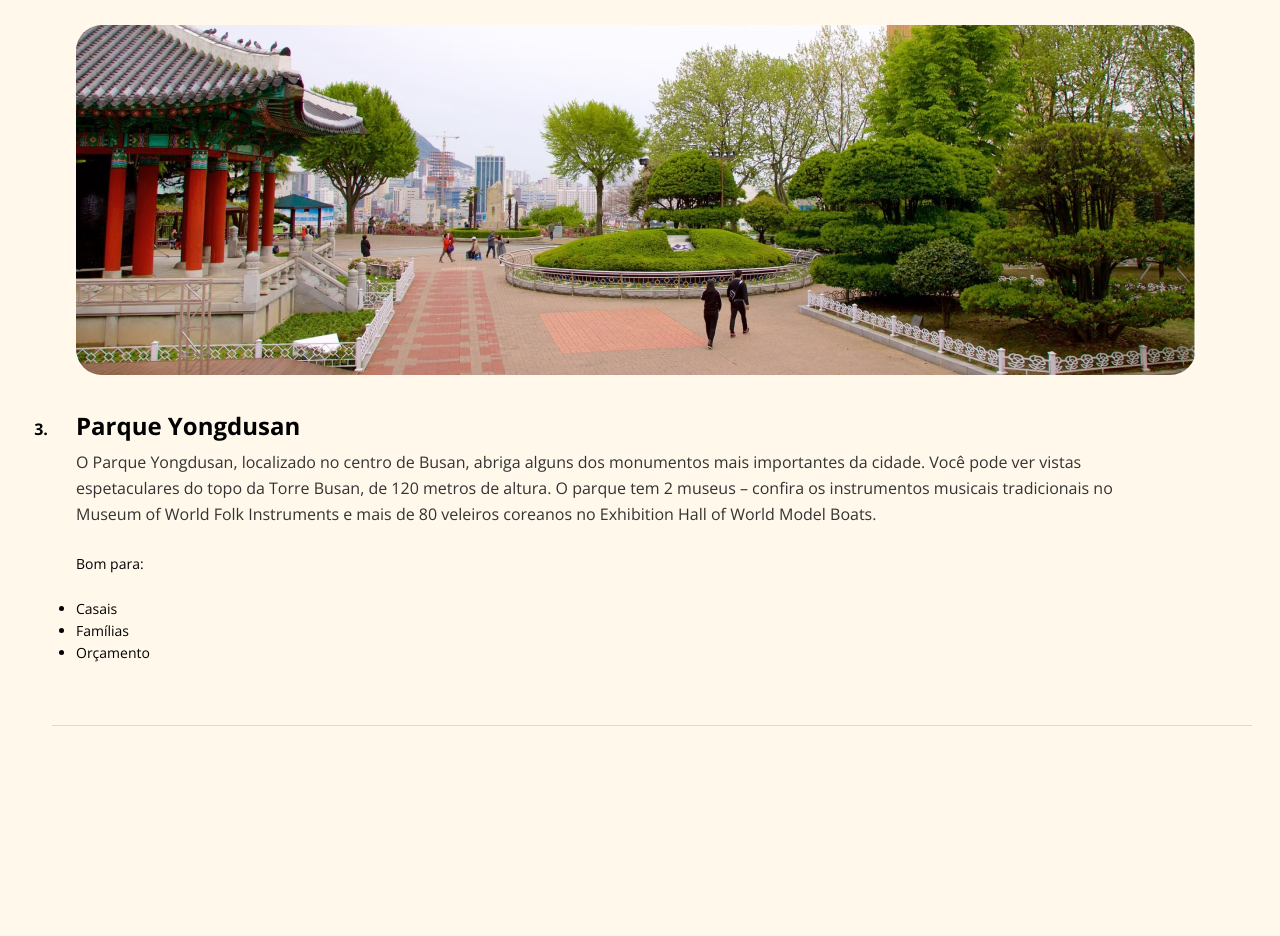
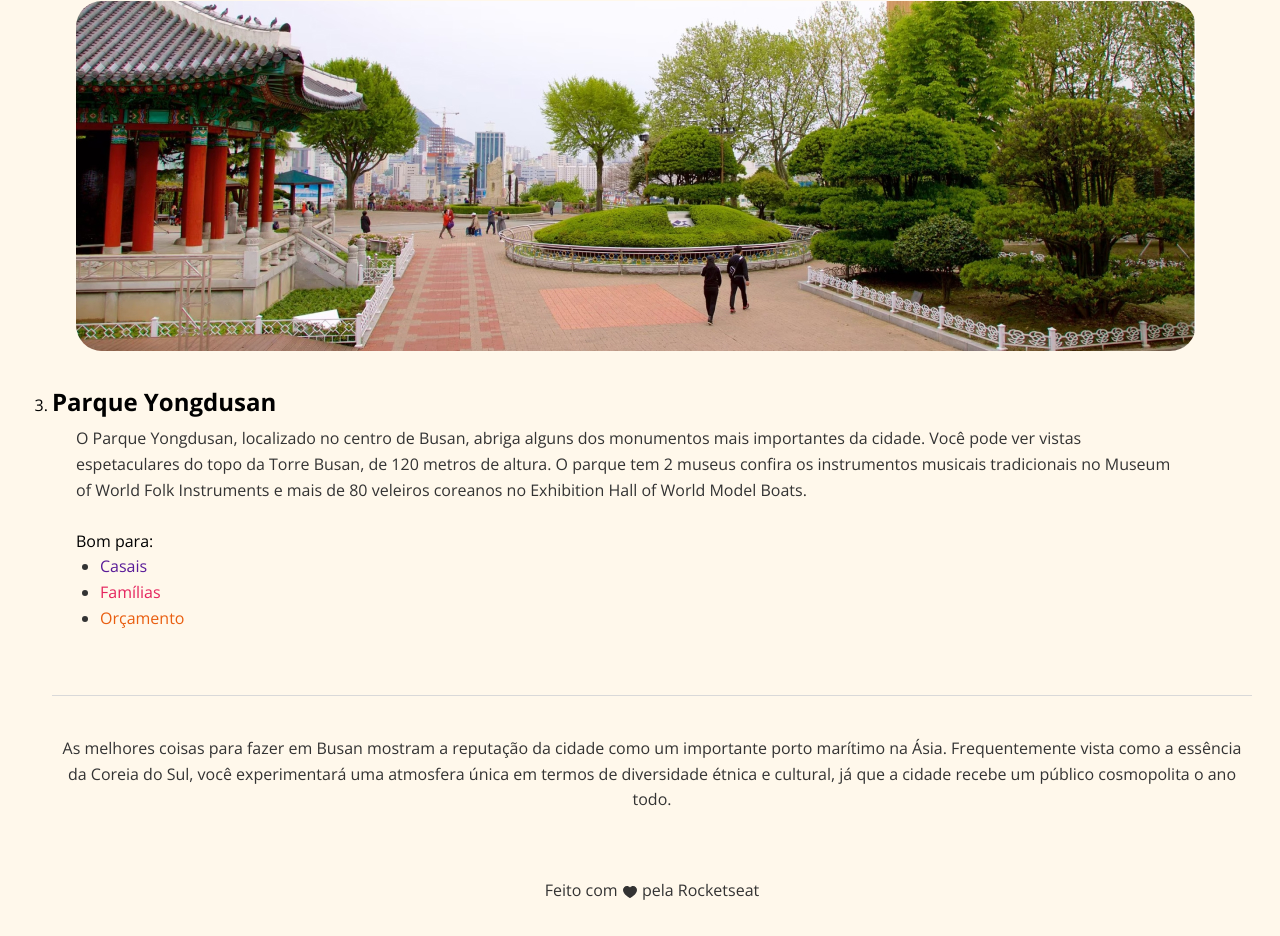
Before and after one commit to Gustavonunesmelo/my-projects, a plain HTML site: page Local turisco/index.html in a window 1280 px wide. Shown: the part 2502-3438 px from the top of the page. Before the commit the page ends 3264 px from the top, so only its background shows below. Drawn offline with nearby package versions, Linux system fonts and the light colour scheme.

Commit message:
Refatorar HTML e CSS para melhorar a semântica e responsividade

```diff
--- a/Local turisco/index.html
+++ b/Local turisco/index.html
@@ -4,7 +4,6 @@
 
   <link rel="preconnect" href="https://fonts.googleapis.com">
   <link rel="preconnect" href="https://fonts.gstatic.com" crossorigin>
-
 
   <meta charset="UTF-8">
   <meta name="viewport" content="width=device-width, initial-scale=1.0">
@@ -38,13 +37,13 @@
       <section>
         <ol>
           <img  src="assent/Templo Haedong Yonggungsa.jpg" alt="Uma foto inlustrativa do Templo haedong Yonggungsa." >
-          <li class="list">
+          <li>
             <h2>Templo Haedong Yonggungsa</h2>
             <p class="content-card">
-              O Templo Haedong Yonggungsa é um templo budista localizado no extremo nordeste de Busan. Construído em 1376, é um dos poucos templos na Coreia construídos à beira-mar – você pode desfrutar de vistas do Mar do Leste de um lado e de belas montanhas do outro. <br><br>
+              O Templo Haedong Yonggungsa é um templo budista localizado no extremo nordeste de Busan. Construído em 1376, é um dos poucos templos na Coreia construídos à beira-mar você pode desfrutar de vistas do Mar do Leste de um lado e de belas montanhas do outro. <br><br>
 
-              <ul> Bom para: <br><br>
-                <li>História</li>
+              <ul> Bom para: <br>
+                <li class="story">História</li>
               </ul>
              </p>
            </li>
@@ -54,8 +53,8 @@
               <p class="content-card">
                 O Templo Beomeo-sa é um dos maiores santuários da Coreia do Sul. Ele está localizado no alto da borda leste da montanha Geumjeongsa e fica distante da agitação da cidade. O Daeungjeon Hall do templo é um exemplo bem preservado da arquitetura da Dinastia Joseon. <br><br>
 
-              <ul>Bom para: <br><br>
-                <li class="">História</li>
+                <ul>Bom para: <br>
+                  <li class="story">História</li>
                 </ul>
               </p>
             </li>
@@ -63,20 +62,24 @@
           <li>
             <h2>Parque Yongdusan</h1>
               <p class="content-card">
-              O Parque Yongdusan, localizado no centro de Busan, abriga alguns dos monumentos mais importantes da cidade. Você pode ver vistas espetaculares do topo da Torre Busan, de 120 metros de altura. O parque tem 2 museus – confira os instrumentos musicais tradicionais no Museum of World Folk Instruments e mais de 80 veleiros coreanos no Exhibition Hall of World Model Boats. <br><br>
+                O Parque Yongdusan, localizado no centro de Busan, abriga alguns dos monumentos mais importantes da cidade. Você pode ver vistas espetaculares do topo da Torre Busan, de 120 metros de altura. O parque tem 2 museus confira os instrumentos musicais tradicionais no Museum of World Folk Instruments e mais de 80 veleiros coreanos no Exhibition Hall of World Model Boats. <br><br>
 
-              <ul>Bom para: <br><br>
+                <ul>Bom para: <br>
 
-              <li class="">Casais</li>
-              <li class="">Famílias </li>
-              <li class="">Orçamento</li>
+                <li class="list">Casais</li>
+                <li class="family">Famílias </li>
+                <li class="budget">Orçamento</li>
                 </ul>
               </p>
             </li>
         </ol>
       </section>
       <div class="divider"></div>
+      <p class="description">As melhores coisas para fazer em Busan mostram a reputação da cidade como um importante porto marítimo na Ásia. Frequentemente vista como a essência da Coreia do Sul, você experimentará uma atmosfera única em termos de diversidade étnica e cultural, já que a cidade recebe um público cosmopolita o ano todo.</p>
     </main>
   </div>
+  <footer>
+    Feito com <img src="assent/ph_heart-fill.svg" alt="Coraçao" class="heart"> pela Rocketseat
+  </footer>
 </body>
 </html>
--- a/Local turisco/style.css
+++ b/Local turisco/style.css
@@ -22,7 +22,6 @@ body {
   flex-direction: column;
   max-width: 1200px;
   margin: 0 auto;
-  /* padding: 24px 0 0 24px; */
 }
 
 h1 {
@@ -31,13 +30,13 @@ h1 {
   margin-top: 1px;
 }
 h2 {
-  padding: 24px 0 0 24px;
+  padding: 24px 0 0 0;
 }
 
 .divider {
   width: 100%;
   height: 1px;
-  margin: 36px 0;
+  margin: 40px 0;
   background-color: #d9d9d9;
 }
 
@@ -66,21 +65,38 @@ h2 {
   text-transform: uppercase;
 }
 
+
+
 ul {
   padding: 0 0 24px 24px;
   list-style-type:disc;
-  font-size: 14px;
+  font-size: 16px;
 }
 
 
-
-.list {
+ul li::marker {
+  color: #333333;
 
 }
 
-ol li::marker {
-  font-weight: bold;
+.story {
+  color: blue;
+  margin: 0 0 0 24px;
+}
 
+.list {
+  color: #591B98;
+  margin: 0 0 0 24px;
+}
+
+.family {
+  color: #E5245E;
+  margin: 0 0 0 24px;
+}
+
+.budget {
+  color: #E95E10;
+  margin: 0 0 0 24px;
 }
 
 img {
@@ -90,3 +106,21 @@ img {
   height: auto;
 
 }
+
+.description {
+  text-align: center;
+  color: #333333;
+}
+
+footer {
+  margin: 65px 0 40px 0;
+  text-align: center;
+  color: #333333;
+}
+.heart {
+  margin: 0;
+}
+
+footer img {
+  vertical-align: middle;
+}
```
Also changed, not shown: Local turisco/assent/ph_heart-fill.svg (added). Lines whose indentation alone changed are shown as unchanged.
